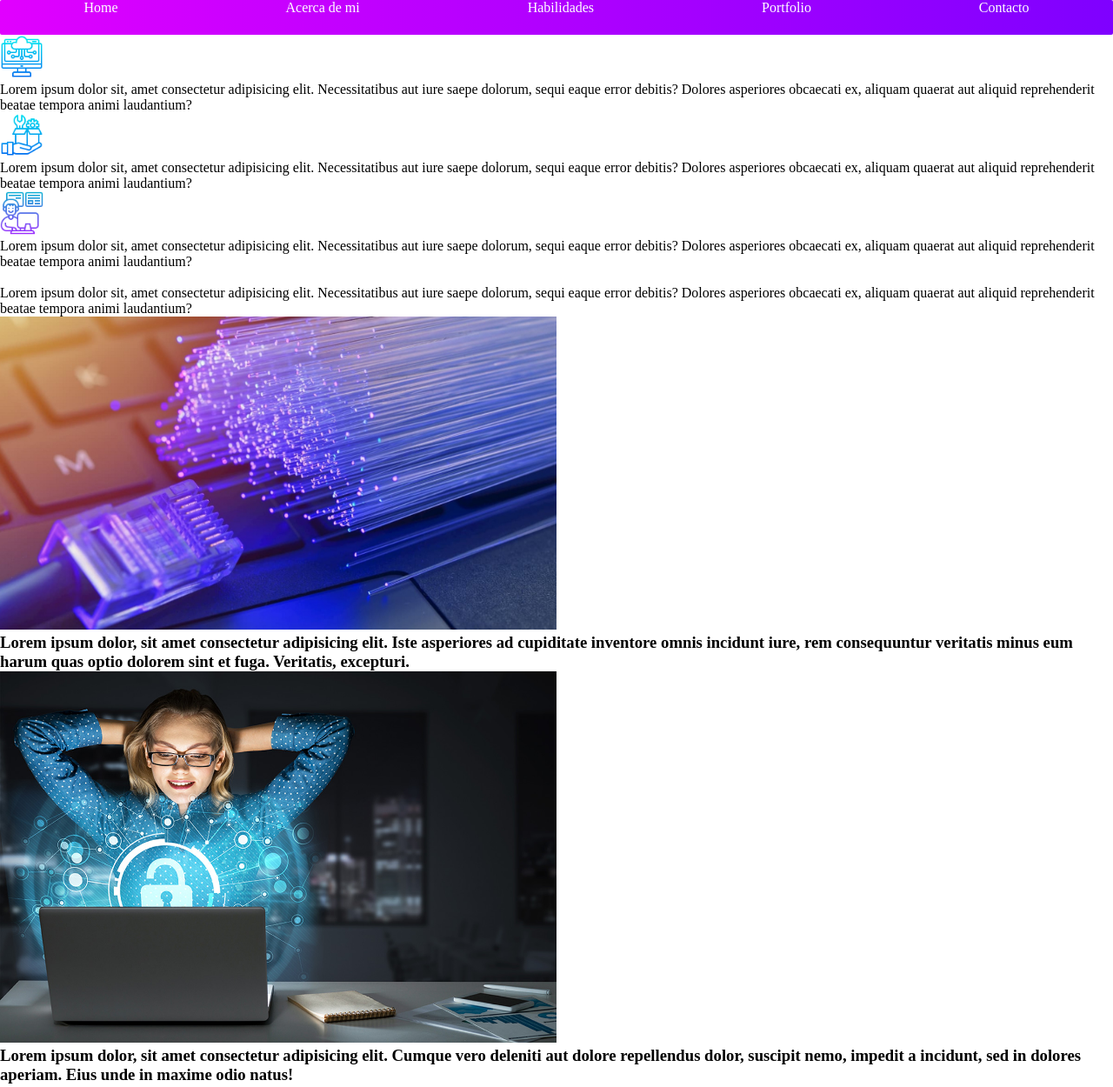
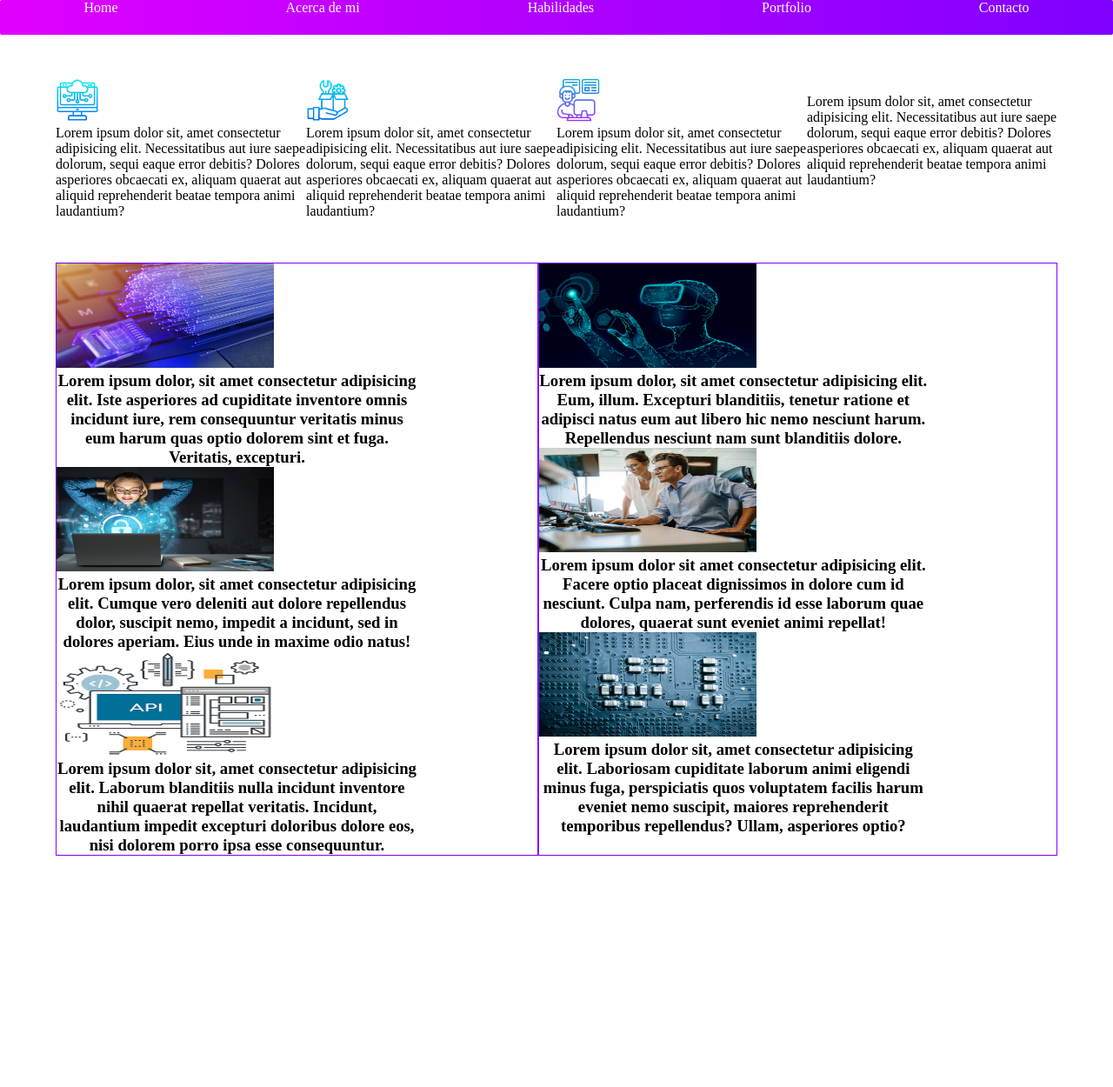
Before and after one commit to Rocioj433/portfolio, a plain HTML site: page index.html in a window 1280 px wide. Shown: the top 1250 px of the page at 87% size. After the commit the page ends 1034 px from the top, so only its background shows below. Drawn offline with Linux system fonts and the light colour scheme.

Commit message:
styles en los container

```diff
--- a/index.html
+++ b/index.html
@@ -8,7 +8,6 @@
     <link rel="stylesheet" href="./style/style.css" />
   </head>
   <body>
-
     <header>
       <ul class="menu-nav">
         <li>
@@ -80,41 +79,56 @@
           <div class="container_services">
             <div class="services_left">
               <div>
-                <img src="./assets/services-1.jpg" alt="" width="50%"/>
+                <img src="./assets/services-1.jpg" alt="" width="50%" />
                 <h3>
                   Lorem ipsum dolor, sit amet consectetur adipisicing elit. Iste
                   asperiores ad cupiditate inventore omnis incidunt iure, rem
                   consequuntur veritatis minus eum harum quas optio dolorem sint
                   et fuga. Veritatis, excepturi.
                 </h3>
-                <img src="./assets/services-2.jpg" alt="" width="50%"/>
+              </div>
+              <div>
+                <img src="./assets/services-2.jpg" alt="" width="50%" />
                 <h3>
                   Lorem ipsum dolor, sit amet consectetur adipisicing elit.
                   Cumque vero deleniti aut dolore repellendus dolor, suscipit
                   nemo, impedit a incidunt, sed in dolores aperiam. Eius unde in
                   maxime odio natus!
                 </h3>
-                <img src="./assets/services-3.jpg" alt="" width="50%"/>
-                <h3></h3>
+              </div>
+              <div>
+                <img src="./assets/services-3.jpg" alt="" width="50%" />
+                <h3>
+                  Lorem ipsum dolor sit, amet consectetur adipisicing elit.
+                  Laborum blanditiis nulla incidunt inventore nihil quaerat
+                  repellat veritatis. Incidunt, laudantium impedit excepturi
+                  doloribus dolore eos, nisi dolorem porro ipsa esse
+                  consequuntur.
+                </h3>
               </div>
             </div>
             <div class="services_right">
               <div>
-                <img src="./assets/services-4.jpg" alt="" width="50%"/>
+                <img src="./assets/services-4.jpg" alt="" width="50%" />
                 <h3>
                   Lorem ipsum dolor, sit amet consectetur adipisicing elit. Eum,
                   illum. Excepturi blanditiis, tenetur ratione et adipisci natus
                   eum aut libero hic nemo nesciunt harum. Repellendus nesciunt
                   nam sunt blanditiis dolore.
                 </h3>
-                <img src="./assets/services-5.webp" alt="" width="50%"/>
+              </div>
+              <div class="">
+                <img src="./assets/services-5.webp" alt="" width="50%" />
                 <h3>
                   Lorem ipsum dolor sit amet consectetur adipisicing elit.
                   Facere optio placeat dignissimos in dolore cum id nesciunt.
                   Culpa nam, perferendis id esse laborum quae dolores, quaerat
                   sunt eveniet animi repellat!
                 </h3>
-                <img src="./assets/services-6.jpg" alt="" width="50%"/>
+              </div>
+
+              <div>
+                <img src="./assets/services-6.jpg" alt="" width="50%" />
                 <h3>
                   Lorem ipsum dolor sit, amet consectetur adipisicing elit.
                   Laboriosam cupiditate laborum animi eligendi minus fuga,
--- a/style/style.css
+++ b/style/style.css
@@ -19,3 +19,57 @@
     color: #fff;
     text-decoration: none;
 }
+
+
+.container_main {
+
+}
+
+.container_examples {
+  display: flex;
+  flex-direction: row;
+  width: 90%;
+  margin: 50px auto;
+}
+
+section .container_services {
+  display: flex;
+  margin: auto;
+  width: 90%;
+  padding-bottom: 50px;
+}
+
+.services_left {
+  border: #7F00FF solid 1px;
+
+}
+.services_left img{
+  width: 250px;
+  height: 120px
+}
+.services_left div {
+  width: 75%;
+
+}
+
+.services_left h3{
+  text-align: center;
+}
+
+.services_right img{
+  width: 250px;
+  height: 120px;
+}
+
+.services_right {
+  border: #7F00FF solid 1px;
+}
+
+.services_right div {
+  width: 75%;
+
+}
+
+.services_right h3{
+  text-align: center;
+}
```
Lines whose indentation alone changed are shown as unchanged.
